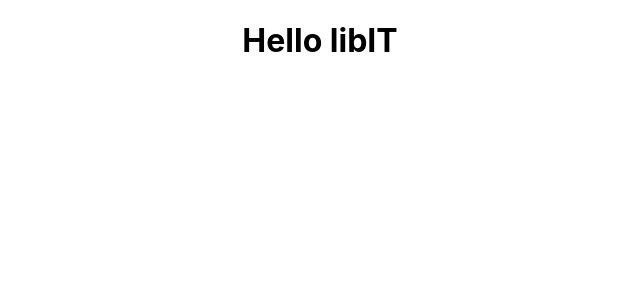
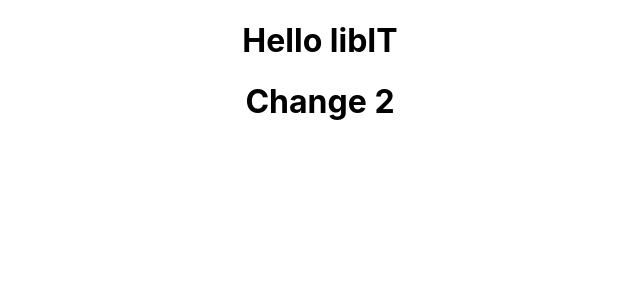
Before and after one commit to azure-clubber-projects/libIT, a React (Create React App) app: page / in a window 1280 px wide. Shown: the top 300 px of the page, without its empty margins (320-960 px from the left). Built offline with nearby package versions, Linux system fonts and the light colour scheme.

Commit message:
add:test change

```diff
--- a/src/App.js
+++ b/src/App.js
@@ -5,6 +5,7 @@ function App() {
   return (
     <div className="App">
       <h1>Hello libIT</h1>
+      <h1>Change 2</h1>
     </div>
   );
 }
```
